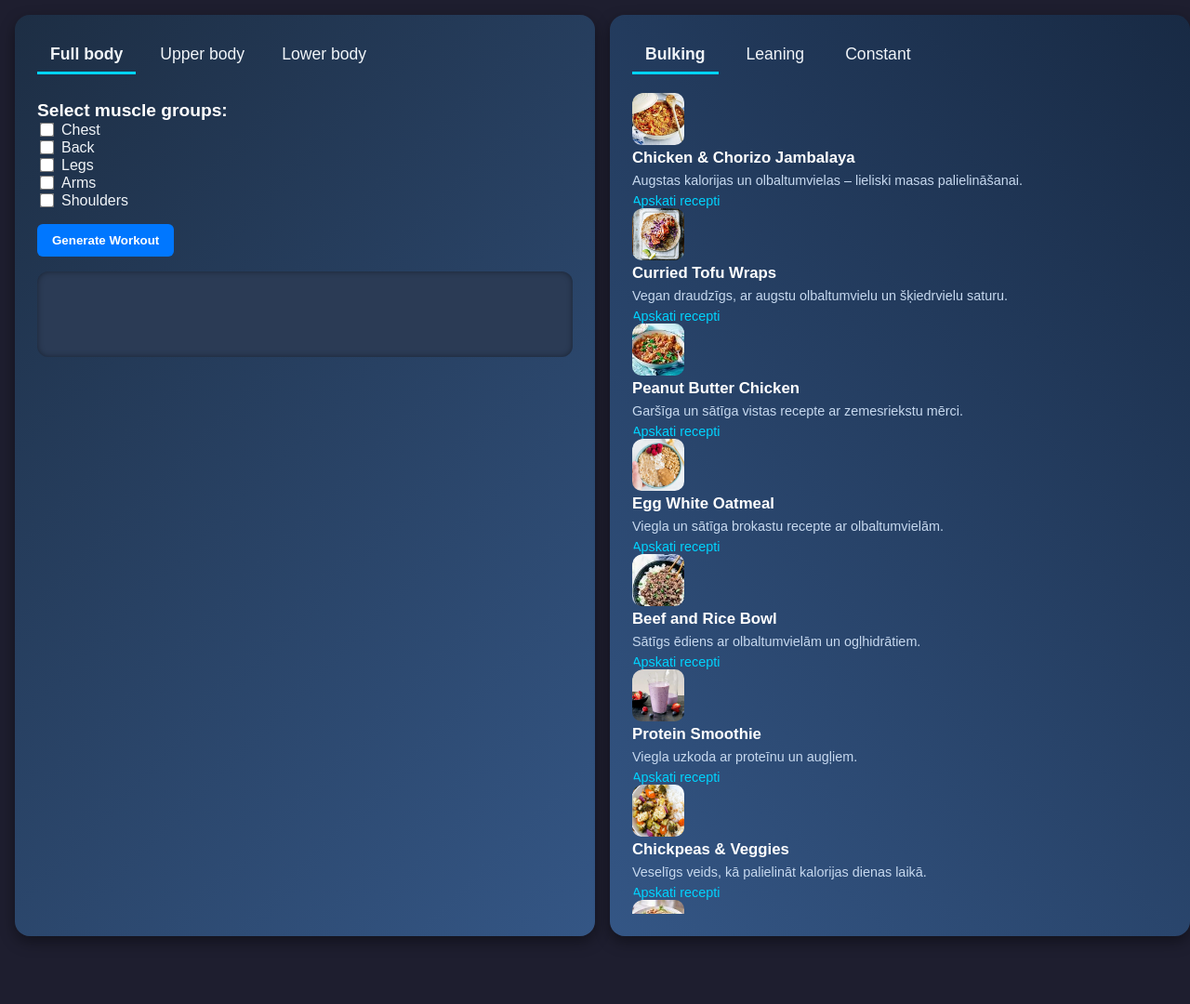
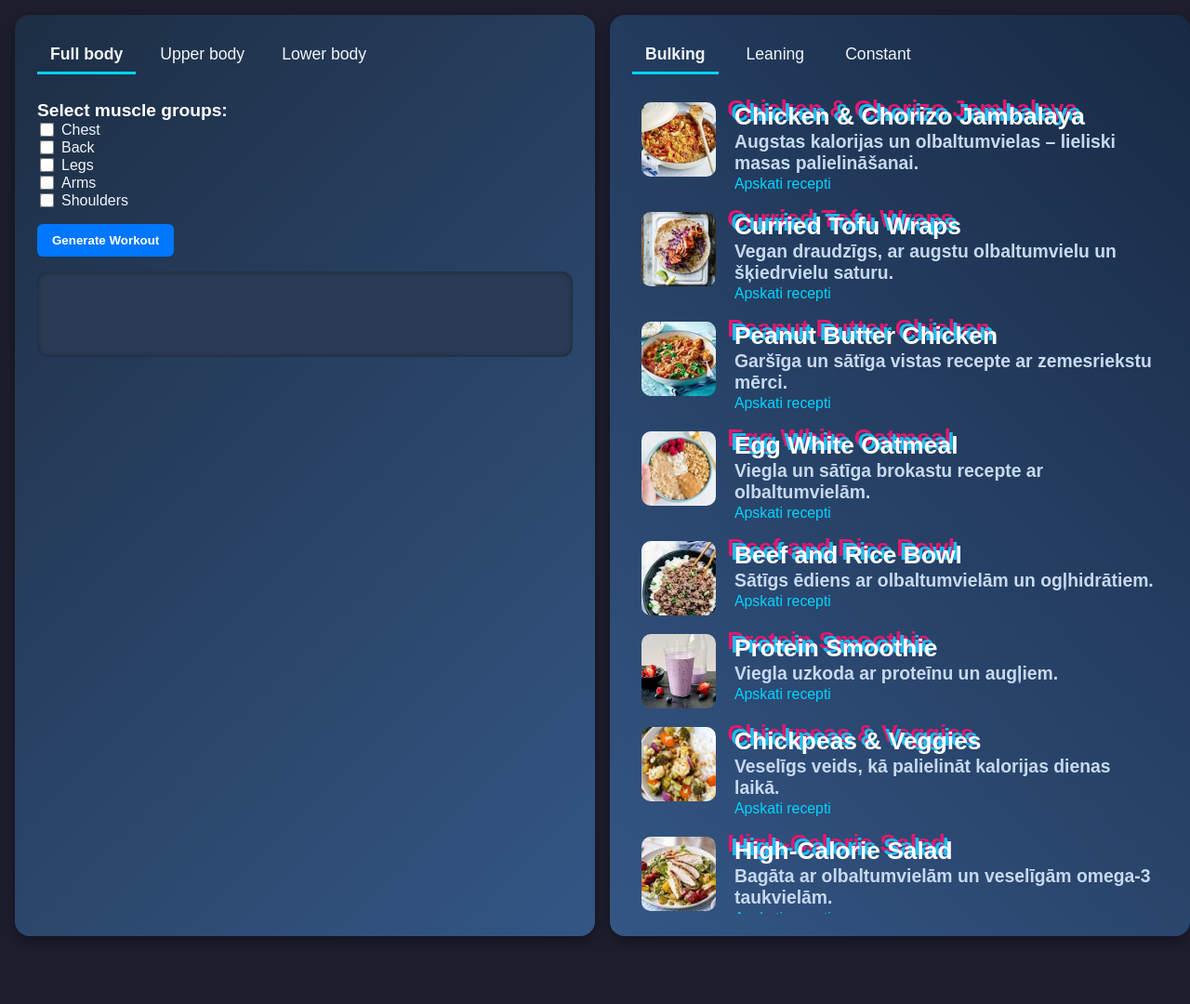
Before and after one commit to Sabuciss/Exercise, a PHP site: page / in a window 1280 px wide. Shown: the whole page at 93% size. Run offline with PHP 8.4, Linux system fonts and the light colour scheme.

Commit message:
ķip kk css pievienoju tekstam lai labāk or sm izskatās, teiktu ka man viss un ir okwyyyyy

```diff
--- a/index.php
+++ b/index.php
@@ -247,7 +247,7 @@
                     </div>
                 </div>
                 <div class="recipe-row">
-                    <img class="recipe-img" src="/img/22.jpeg" alt="Oatmeal">
+                    <img class="recipe-img" src="/img/23.jpeg" alt="Oatmeal">
                     <div class="recipe-info">
                     <div class="recipe-title">Oatmeal with Fruits</div>
                     <div class="recipe-desc">Viegla brokastu maltīte ar šķiedrvielām un vitamīniem.</div>
--- a/style.css
+++ b/style.css
@@ -186,6 +186,8 @@ body {
   font-weight: 500;
 }
 
+
+
 /* RIGHT (Food) */
 .right-container {
   height: 90vh;
@@ -226,7 +228,6 @@ body {
   display: none;
   flex-direction: column;
   gap: 16px;
-
   height: 100%;           /* nodrošina augstumu pilnu konteinerī */
   overflow-y: auto;       /* vertikāla ritināšana, ja saturs pārsniedz augstumu */
   scrollbar-width: thin;  /* šaurāks ritjoslas stils Firefox */
@@ -249,10 +250,15 @@ body {
 
 
 .recipe-row {
+  display: flex;             /* Izkārto divus elementus horizontāli */
+  align-items: flex-start;   /* Novieto elementus vertikāli sākumā */
   transition: transform 0.3s ease, box-shadow 0.3s ease;
   border-radius: 12px;
   overflow: hidden;
   cursor: pointer;
+  padding: 10px;
+  gap: 20px;                /* Lielāks atstatums starp bildi un tekstu */
+  max-width: 100%;          /* Maksimālais platums, lai nepārsniedz konteineru */
 }
 
 /* Uzbraucot uz div palielināt mērogu un pievienot ēnu */
@@ -263,19 +269,32 @@ body {
 }
 
 .recipe-info {
-  display: flex;
-  flex-direction: column;
-  gap: 6px;
+  flex: 1;               /* Lai aizņemtu visu papildu platumu */
+ font-weight: 700;
+ font-size: 1.1em;
+  min-width: 250px;       /* Minimālais platums, lai teksta daļa būtu stabila */
 }
 
+/* Teksta lieluma palielināšana, ja nepieciešams */
 .recipe-title {
+  font-size: 1.5em;
   font-weight: 700;
   color: #ffffff;
-  font-size: 1.05em;
+  text-shadow: 5px 5px 0 #ff005e, 10px 10px 0 #00d4ff;
+  animation: shadow-dance 2s infinite;
+}
+@keyframes shadow-dance {
+  0%, 100% {
+    text-shadow: 5px 5px 0 #ff005e, 10px 10px 0 #00d4ff;
+  }
+  50% {
+    text-shadow: -5px -5px 0 #00d4ff, -10px -10px 0 #ff005e;
+  }
 }
 
+/* Apraksts un pārējais teksts paliek nemainīgs */
 .recipe-desc {
-  font-size: 0.9em;
+  font-size: 1.1em;
   color: #c7d9ef;
 }
 
@@ -291,9 +310,10 @@ body {
 }
 
 .recipe-img {
-  width: 56px;
-  height: 56px;
+  width: 80px;               /* Uzsākot ar lielāku izmēru */
+  height: 80px;
   object-fit: cover;
   border-radius: 10px;
   flex-shrink: 0;
+  transition: transform 0.3s ease;
 }
```
